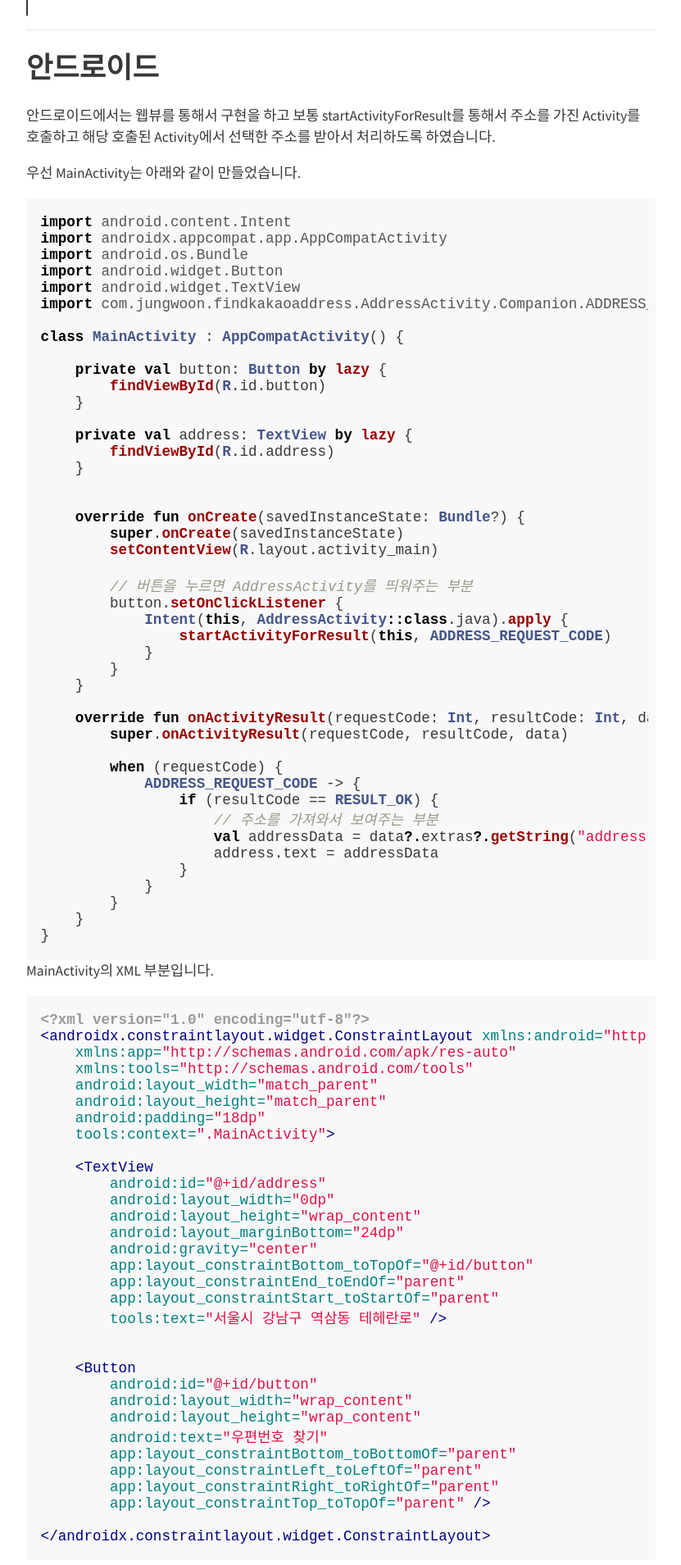
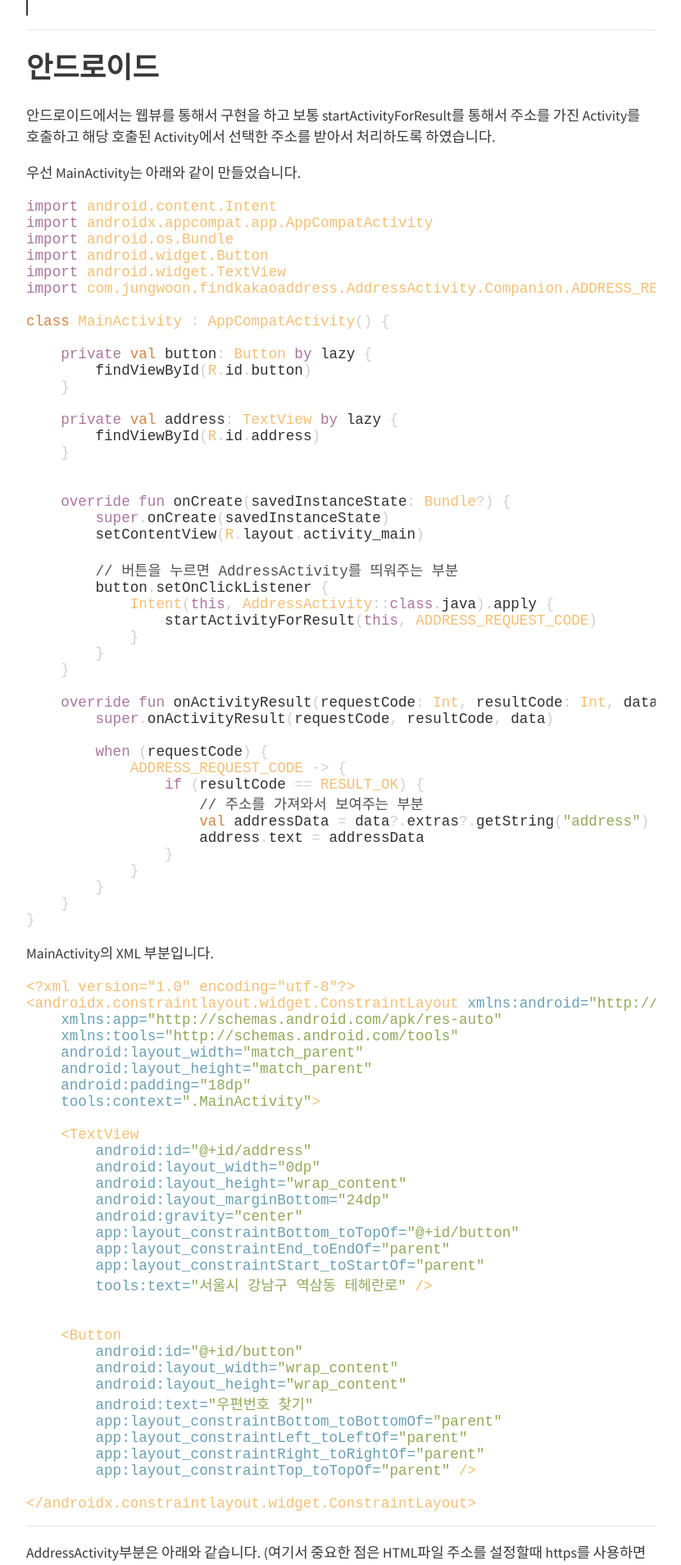
Before and after one commit to Jungwoon/jungwoon.github.io, a Jekyll site: the page built from _posts/2021-02-17-Implemente-DaumPostSearch.md, in a window 1280 px wide. Shown: the part 533-2442 px from the top of the page at 82% size, without its empty margins (224-1055 px from the left). Built offline with Jekyll 4.4.1, drawn with Linux system fonts in a browser that asks for light colours; nearby versions of some CDN libraries; comment, search, counter and statistics services are not loaded.

Commit message:
코드 하이라이트 변경

```diff
--- a/_sass/external/_syntax.scss
+++ b/_sass/external/_syntax.scss
@@ -1,219 +1,80 @@
 .highlight table td { padding: 5px; }
 .highlight table pre { margin: 0; }
-.highlight .cm {
-  color: #999988;
-  font-style: italic;
+.highlight, .highlight .w {
+  color: #303030;
+}
+.highlight .err {
+  color: #151515;
+  background-color: #ac4142;
+}
+.highlight .c, .highlight .ch, .highlight .cd, .highlight .cm, .highlight .cpf, .highlight .c1, .highlight .cs {
+  color: #505050;
 }
 .highlight .cp {
-  color: #999999;
+  color: #f4bf75;
+}
+.highlight .nt {
+  color: #f4bf75;
+}
+.highlight .o, .highlight .ow {
+  color: #d0d0d0;
+}
+.highlight .p, .highlight .pi {
+  color: #d0d0d0;
+}
+.highlight .gi {
+  color: #90a959;
+}
+.highlight .gd {
+  color: #ac4142;
+}
+.highlight .gh {
+  color: #6a9fb5;
+  background-color: #151515;
   font-weight: bold;
 }
-.highlight .c1 {
-  color: #999988;
-  font-style: italic;
-}
-.highlight .cs {
-  color: #999999;
-  font-weight: bold;
-  font-style: italic;
-}
-.highlight .c, .highlight .ch, .highlight .cd, .highlight .cpf {
-  color: #999988;
-  font-style: italic;
-}
-.highlight .err {
-  color: #a61717;
-  background-color: #e3d2d2;
-}
-.highlight .gd {
-  color: #000000;
-  background-color: #ffdddd;
-}
-.highlight .ge {
-  color: #000000;
-  font-style: italic;
-}
-.highlight .gr {
-  color: #aa0000;
-}
-.highlight .gh {
-  color: #999999;
-}
-.highlight .gi {
-  color: #000000;
-  background-color: #ddffdd;
-}
-.highlight .go {
-  color: #888888;
-}
-.highlight .gp {
-  color: #555555;
-}
-.highlight .gs {
-  font-weight: bold;
-}
-.highlight .gu {
-  color: #aaaaaa;
-}
-.highlight .gt {
-  color: #aa0000;
+.highlight .k, .highlight .kn, .highlight .kp, .highlight .kr, .highlight .kv {
+  color: #aa759f;
 }
 .highlight .kc {
-  color: #000000;
-  font-weight: bold;
+  color: #d28445;
+}
+.highlight .kt {
+  color: #d28445;
 }
 .highlight .kd {
-  color: #000000;
-  font-weight: bold;
+  color: #d28445;
 }
-.highlight .kn {
-  color: #000000;
-  font-weight: bold;
-}
-.highlight .kp {
-  color: #000000;
-  font-weight: bold;
-}
-.highlight .kr {
-  color: #000000;
-  font-weight: bold;
-}
-.highlight .kt {
-  color: #445588;
-  font-weight: bold;
-}
-.highlight .k, .highlight .kv {
-  color: #000000;
-  font-weight: bold;
-}
-.highlight .mf {
-  color: #009999;
-}
-.highlight .mh {
-  color: #009999;
-}
-.highlight .il {
-  color: #009999;
-}
-.highlight .mi {
-  color: #009999;
-}
-.highlight .mo {
-  color: #009999;
-}
-.highlight .m, .highlight .mb, .highlight .mx {
-  color: #009999;
+.highlight .s, .highlight .sb, .highlight .sc, .highlight .dl, .highlight .sd, .highlight .s2, .highlight .sh, .highlight .sx, .highlight .s1 {
+  color: #90a959;
 }
 .highlight .sa {
-  color: #000000;
-  font-weight: bold;
+  color: #aa759f;
 }
-.highlight .sb {
-  color: #d14;
+.highlight .sr {
+  color: #75b5aa;
 }
-.highlight .sc {
-  color: #d14;
-}
-.highlight .sd {
-  color: #d14;
-}
-.highlight .s2 {
-  color: #d14;
+.highlight .si {
+  color: #8f5536;
 }
 .highlight .se {
-  color: #d14;
+  color: #8f5536;
 }
-.highlight .sh {
-  color: #d14;
+.highlight .nn {
+  color: #f4bf75;
 }
-.highlight .si {
-  color: #d14;
+.highlight .nc {
+  color: #f4bf75;
 }
-.highlight .sx {
-  color: #d14;
+.highlight .no {
+  color: #f4bf75;
 }
-.highlight .sr {
-  color: #009926;
+.highlight .na {
+  color: #6a9fb5;
 }
-.highlight .s1 {
-  color: #d14;
+.highlight .m, .highlight .mb, .highlight .mf, .highlight .mh, .highlight .mi, .highlight .il, .highlight .mo, .highlight .mx {
+  color: #90a959;
 }
 .highlight .ss {
-  color: #990073;
+  color: #90a959;
 }
-.highlight .s, .highlight .dl {
-  color: #d14;
-}
-.highlight .na {
-  color: #008080;
-}
-.highlight .bp {
-  color: #999999;
-}
-.highlight .nb {
-  color: #0086B3;
-}
-.highlight .nc {
-  color: #445588;
-  font-weight: bold;
-}
-.highlight .no {
-  color: #008080;
-}
-.highlight .nd {
-  color: #3c5d5d;
-  font-weight: bold;
-}
-.highlight .ni {
-  color: #800080;
-}
-.highlight .ne {
-  color: #990000;
-  font-weight: bold;
-}
-.highlight .nf, .highlight .fm {
-  color: #990000;
-  font-weight: bold;
-}
-.highlight .nl {
-  color: #990000;
-  font-weight: bold;
-}
-.highlight .nn {
-  color: #555555;
-}
-.highlight .nt {
-  color: #000080;
-}
-.highlight .vc {
-  color: #008080;
-}
-.highlight .vg {
-  color: #008080;
-}
-.highlight .vi {
-  color: #008080;
-}
-.highlight .nv, .highlight .vm {
-  color: #008080;
-}
-.highlight .ow {
-  color: #000000;
-  font-weight: bold;
-}
-.highlight .o {
-  color: #000000;
-  font-weight: bold;
-}
-.highlight .w {
-  color: #bbbbbb;
-}
-.highlight {
-  background-color: #f8f8f8;
-  padding: .05em .5em;
-}
-
-.language-plaintext .highlighter-rouge {
-  background-color: #bbbbbb;
-  padding: .2px;
-}
```
